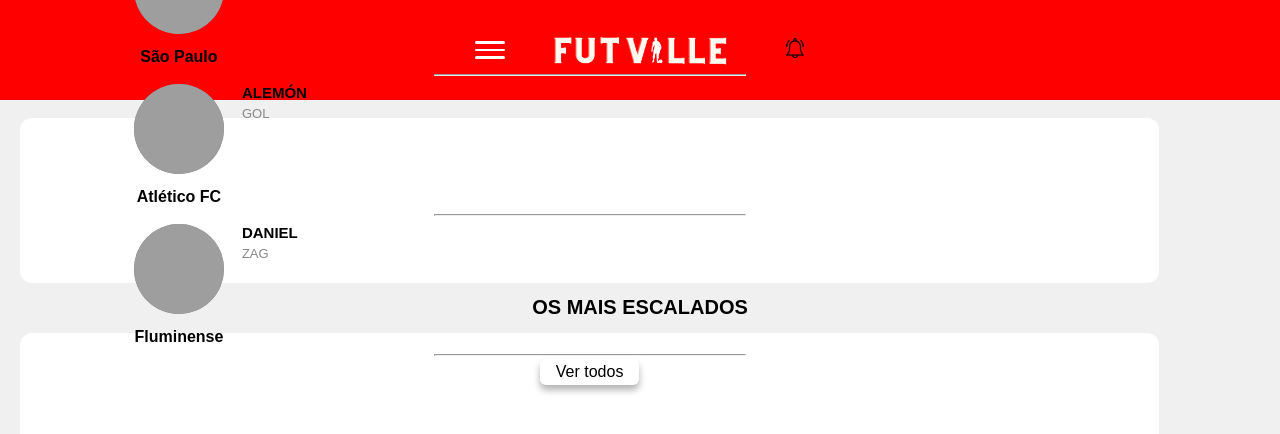
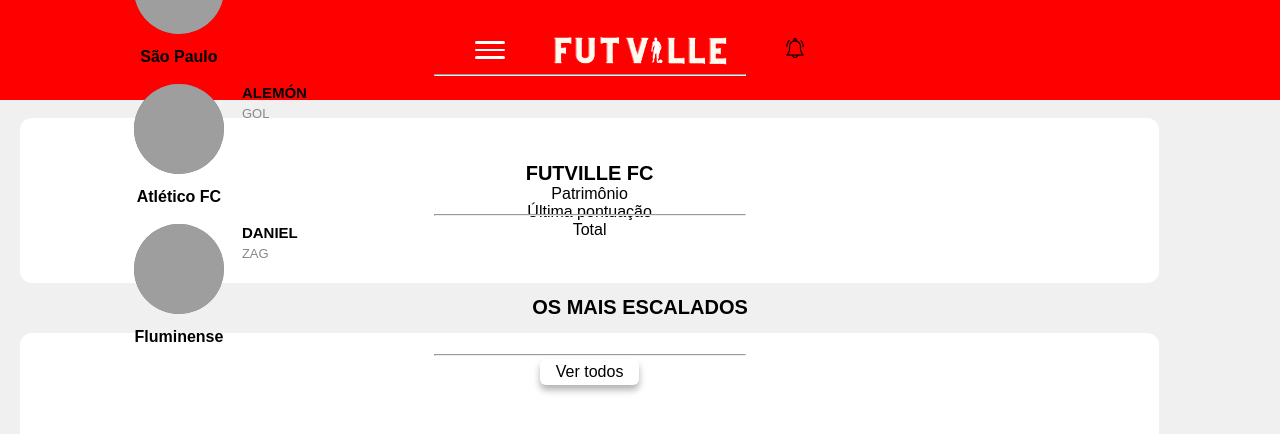
Before and after one commit to jorgeraizer/juntar, a PHP site: page /dashboard.php in a window 1280 px wide. Shown: the top 434 px of the page. Run offline with PHP 8.4, Linux system fonts and the light colour scheme; data comes from the database, SQL or seed files in the repository; grey boxes are pictures that could not be loaded.

Commit message:
Add files via upload

```diff
--- a/dashboard.php
+++ b/dashboard.php
@@ -57,7 +57,10 @@
         <div class="quadrado_anuncio"></div>
         <br>
         <div class="mercado">
-
+            <div class="nomeconta"> Futville FC </div>
+            <div class="infos"> Patrimônio </div>
+            <div class="infos"> Última pontuação </div>
+            <div class="infos"> Total </div>
 
 
         </div>
--- a/dashboard2.css
+++ b/dashboard2.css
@@ -265,3 +265,23 @@
     margin-left: 20px;
     margin-right: 20px;
 }
+.nomeconta
+{
+    text-transform:uppercase;
+    font-size: 20px;
+    font-weight: bold;
+
+}
+.div-principal {
+    display: flex;         /* Ativa o flexbox */
+    justify-content: space-between; /* Distribui as sub-divs uniformemente */
+    align-items: flex-end; /* Alinha as sub-divs na parte inferior */
+    height: 200px;         /* Definido apenas para demonstração. Ajuste conforme necessário. */
+    border: 1px solid black; /* Borda para visualização. Opcional. */
+}
+
+.sub-div {
+    width: 30%;            /* Ajuste a largura conforme necessário. */
+    height: 100px;         /* Definido apenas para demonstração. Ajuste conforme necessário. */
+    border: 1px solid red; /* Borda para visualização. Opcional. */
+}
```
